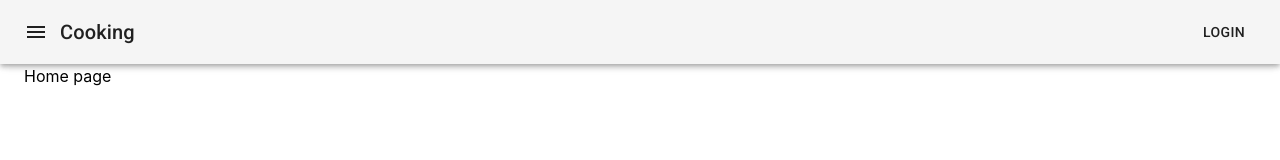
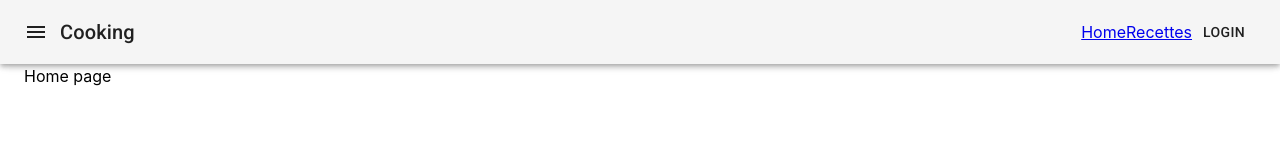
Before and after one commit to bart120/cooking, a React (Create React App) app: page / in a window 1280 px wide. Shown: the top 160 px of the page. Built offline with nearby package versions, Linux system fonts and the light colour scheme.

Commit message:
lien de navigation

```diff
--- a/package.json
+++ b/package.json
@@ -10,9 +10,11 @@
     "@types/react": "16.8.22",
     "@types/react-dom": "16.8.4",
     "@types/react-router": "^5.0.2",
+    "@types/react-router-dom": "^4.3.4",
     "react": "^16.8.6",
     "react-dom": "^16.8.6",
     "react-router": "^5.0.1",
+    "react-router-dom": "^5.0.1",
     "react-scripts": "3.0.1",
     "typescript": "3.5.2"
   },
--- a/src/App.tsx
+++ b/src/App.tsx
@@ -8,9 +8,9 @@ import Recipes from './components/recipes/recipes/Recipes';
 const App: React.FC = () => {
   return (
     <Layout>
-      <Route path='/' component={Home} />
+      <Route path='/' exact component={Home} />
       <Route path='/recipes' component={Recipes} />
-      <Route path='/recipe/:id' component={Home} />
+      <Route path='/recipe/:id/:name?' component={Home} />
     </Layout>
   );
 }
--- a/src/components/layout/Layout.css
+++ b/src/components/layout/Layout.css
@@ -1,3 +1,3 @@
-.Bar{
+.layout-fix{
     padding-top: 66px;
 }
--- a/src/components/layout/Layout.tsx
+++ b/src/components/layout/Layout.tsx
@@ -14,13 +14,12 @@ export default class Layout extends React.Component {
     render = () => {
         return (
             <div>
-                <Header />
-                <Container className='Bar'>
-                    <Router history={browserHistory}>
+                <Router history={browserHistory}>
+                    <Header />
+                    <Container className='layout-fix'>
                         {this.props.children}
-                    </Router>
-                </Container>
-
+                    </Container>
+                </Router>
             </div>
         )
     };
--- a/src/components/layout/header/Header.tsx
+++ b/src/components/layout/header/Header.tsx
@@ -1,8 +1,10 @@
 import React from "react";
 import AppBar from '@material-ui/core/AppBar';
 import { Toolbar, Typography, IconButton, Button } from "@material-ui/core";
+import { Link } from 'react-router-dom';
 import MenuIcon from '@material-ui/icons/Menu';
 import './Header.css';
+
 // import { makeStyles, createStyles } from "@material-ui/styles";
 
 /* const usesStyles = makeStyles((theme: Theme) =>
@@ -11,6 +13,7 @@ import './Header.css';
             marginRight: theme.spacing(2)
         }
     }));*/
+
 
 export default class Header extends React.Component {
 
@@ -26,7 +29,10 @@ export default class Header extends React.Component {
                         </IconButton>
                         <Typography variant="h6" className="title">
                             Cooking
-                    </Typography>
+                        </Typography>
+                            <Link to="/">Home</Link>
+                            <Link to="/recipes">Recettes</Link>
+
                         <Button color="inherit">Login</Button>
                     </Toolbar>
 
```
Also changed, not shown: 1 other file (tests, documents, lock files or other folders).
